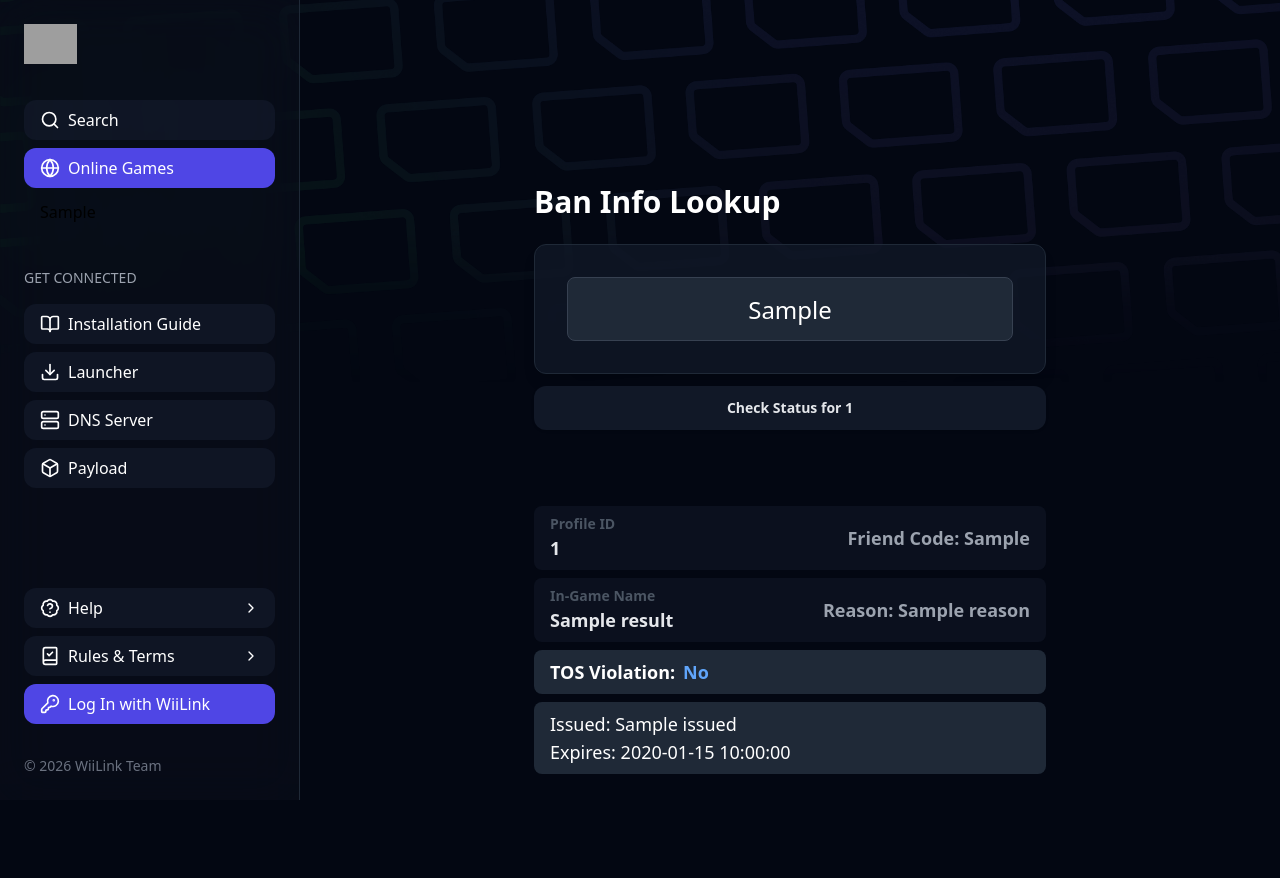
After one commit to WiiLink24/wfc-web, a Flask app: template templates/errors/baninfo_search.html in a window 1280 px wide. The commit adds this page. Run offline with Flask 3, Linux system fonts and the light colour scheme; the template is opened without the code that fills it: most values are stand-ins (such as "Sample title", 1, 10 or a date in 2020); some libraries are stand-ins or nearby versions; grey boxes are pictures that could not be loaded.

Commit message:
Feat: Cleanup codebase and add ban search.

```diff
--- a/app.py
+++ b/app.py
@@ -9,7 +9,6 @@ from routes.auth import auth_routes_bp, set_oidc, get_logged_in_user_info
 from routes.misc import misc_routes_bp
 from routes.pages import pages_bp
 from routes.moderation import moderation_bp
-from routes.error_search import error_search_bp
 from routes.dummy import dummy_bp
 
 app = Flask(__name__)
@@ -51,9 +50,6 @@ app.register_blueprint(misc_routes_bp)
 app.register_blueprint(pages_bp)
 app.register_blueprint(moderation_bp)
 
-# Register error search blueprint
-app.register_blueprint(error_search_bp)
-
 
 # Global error handlers
 @app.errorhandler(404)
--- /dev/null
+++ b/templates/errors/baninfo_search.html
@@ -0,0 +1,91 @@
+{% extends "generic/base.html" %}
+{% block title %}Ban Info Lookup - WiiLink WFC{% endblock %}
+{% block content %}
+<div class="top-0 left-0 w-full h-96 bg-center bg-cover animate-hue z-0 fixed" style="background-image: url('/static/img/bg.png');
+           -webkit-mask-image: linear-gradient(to bottom, black 60%, rgba(0,0,0,0.3) 80%, transparent 100%);
+           mask-image: linear-gradient(to bottom, black 60%, rgba(0,0,0,0.3) 80%, transparent 100%);
+           view-transition-name: header-bg;
+           ">
+</div>
+<div class="h-full flex flex-col justify-center max-w-xl mx-auto my-16 p-8 relative">
+    <span style="view-transition-name: searchbox;">
+        <h1 class="text-3xl font-bold text-white mb-6">Ban Info Lookup</h1>
+        <form method="get"
+            class="flex gap-2 justify-center mb-3 bg-gray-900/80 rounded-xl border border-gray-800 shadow-lg p-8 transition-transform duration-500"
+            autocomplete="off">
+            <input type="text" name="q" maxlength="16" placeholder="Enter Friend Code" value="{{ fc or '' }}"
+                class="w-full h-16 text-2xl text-center rounded-lg border border-gray-700 bg-gray-800 text-white focus:outline-none focus:border-indigo-500 transition-all px-4"
+                required />
+        </form>
+        {% if user_data and user_data.wiis %}
+        {% for wii in user_data.wiis %}
+        {% if wii.wii_number %}
+        <form method="get" class="flex justify-center mb-3" autocomplete="off">
+            <input type="hidden" name="q" value="{{ wii.wii_number }}" />
+            <button type="submit"
+                class="w-full mb-8 px-3 py-3 rounded-xl bg-gray-900 text-gray-200 text-sm font-semibold shadow hover:bg-indigo-600 transition">
+                Check Status for {{ wii.wii_number }}
+            </button>
+        </form>
+        {% endif %}
+        {% endfor %}
+        {% endif %}
+    </span>
+    {% if not fc %}
+    <div class="text-gray-400 text-lg">Enter a Friend Code to look up ban information.</div>
+    {% elif result %}
+    <div class="mt-8">
+        {% if result.error and result.error == "not_public" %}
+        <div class="text-red-400 text-lg font-semibold">Profile <b>{{ fc }}</b> is not public.</div>
+        {% elif result.error %}
+        <div class="text-red-400 text-lg font-semibold">No results found for <b>{{ fc }}</b>.</div>
+        {% else %}
+        <div class='mb-2 opacity-0 translate-y-4 animate-fadeup' style='animation-delay: 0.05s;'>
+            <div
+                class='w-full flex items-center justify-between px-4 py-2 bg-gray-900/60 rounded-lg text-lg font-semibold text-indigo-300'>
+                <span class="flex flex-col"><span class="text-sm text-gray-600">Profile ID</span> <span
+                        class='text-gray-200'>{{ result.pid }}</span></span>
+                <span class='ml-2 text-gray-400 font-regular'>Friend Code: {{ result.fc }}</span>
+            </div>
+        </div>
+        <div class='mb-2 opacity-0 translate-y-4 animate-fadeup' style='animation-delay: 0.15s;'>
+            <div
+                class='w-full flex items-center justify-between px-4 py-2 bg-gray-900/60 rounded-lg text-lg font-semibold text-indigo-300'>
+                <span class="flex flex-col"><span class="text-sm text-gray-600">In-Game Name</span> <span
+                        class='text-gray-200'>{{ result.name }}</span></span>
+                <span class='ml-2 text-gray-400 font-regular'>Reason: {{ result.reason }}</span>
+            </div>
+        </div>
+        <div class='mb-2 opacity-0 translate-y-4 animate-fadeup' style='animation-delay: 0.25s;'>
+            <div class='w-full flex items-center px-4 py-2 bg-gray-800 rounded-lg text-lg font-bold text-white'>
+                TOS Violation: <span class='ml-2 text-blue-400'>{{ 'Yes' if result.tos else 'No' }}</span>
+            </div>
+        </div>
+        <div class='mb-2 opacity-0 translate-y-4 animate-fadeup' style='animation-delay: 0.35s;'>
+            <div class='w-full flex items-center px-4 py-2 bg-gray-800 rounded-lg text-lg text-white'>
+                Issued: {{ result.issued }}<br>
+                Expires: {{ result.expires }}
+            </div>
+        </div>
+        {% endif %}
+    </div>
+    {% endif %}
+</div>
+<style>
+    .animate-fadeup {
+        animation: fadeup 0.5s cubic-bezier(0.4, 0, 0.2, 1) both;
+    }
+
+    @keyframes fadeup {
+        0% {
+            opacity: 0;
+            transform: translateY(1.5rem);
+        }
+
+        100% {
+            opacity: 1;
+            transform: translateY(0);
+        }
+    }
+</style>
+{% endblock %}
--- a/templates/generic/base.html
+++ b/templates/generic/base.html
@@ -149,8 +149,8 @@
 
                 {% macro help_menu() %}
                 {% set help_items = [
-                {'label': 'Bans', 'endpoint': 'pages.rules', 'icon': 'gavel'},
-                {'label': 'Error Code Lookup', 'endpoint': 'error_search.search_page', 'icon': 'search-x'}
+                {'label': 'Bans', 'endpoint': 'pages.ban_search', 'icon': 'gavel'},
+                {'label': 'Error Code Lookup', 'endpoint': 'pages.error_search', 'icon': 'search-x'}
                 ] %}
                 {{ dropdown_menu('help', 'Help', 'badge-question-mark', help_items) }}
                 {% endmacro %}
--- a/utils/helpers.py
+++ b/utils/helpers.py
@@ -9,6 +9,8 @@ def parse_int(value):
     """Parse string to int, return None if invalid"""
     return int(value) if value.isdigit() else None
 
+def parse_fc(fc):
+    return fc.replace("-", "") if fc else None
 
 def is_public_profile(user_profile, logged_in_user):
     if logged_in_user and user_profile.get("username") == logged_in_user.get(
--- a/utils/utils.py
+++ b/utils/utils.py
@@ -5,6 +5,17 @@ import hashlib
 
 WFC_STATS_API = "http://localhost:8080/api/dummy_stats"
 WFC_GROUPS_API = "https://api.wfc.wiilink.ca/api/groups"
+
+BAN_INFO_API = "http://localhost:8080/api/dummy/baninfo?q={query}"
+
+def fetch_ban_info(query):
+    try:
+        resp = requests.get(BAN_INFO_API.format(query=query), timeout=10)
+        resp.raise_for_status()
+        return resp.json()
+    except Exception as e:
+        print(f"Error fetching ban info: {e}")
+        return {"error": query, "found": 0, "infolist": []}
 
 def get_serial_prefixes(user_info):
     wiis = user_info.get("wiis")
```
Also changed, not shown: routes/dummy.py (+28 -1 lines), routes/error_search.py (deleted, +0 -32 lines), routes/pages.py (+44 -3 lines).
